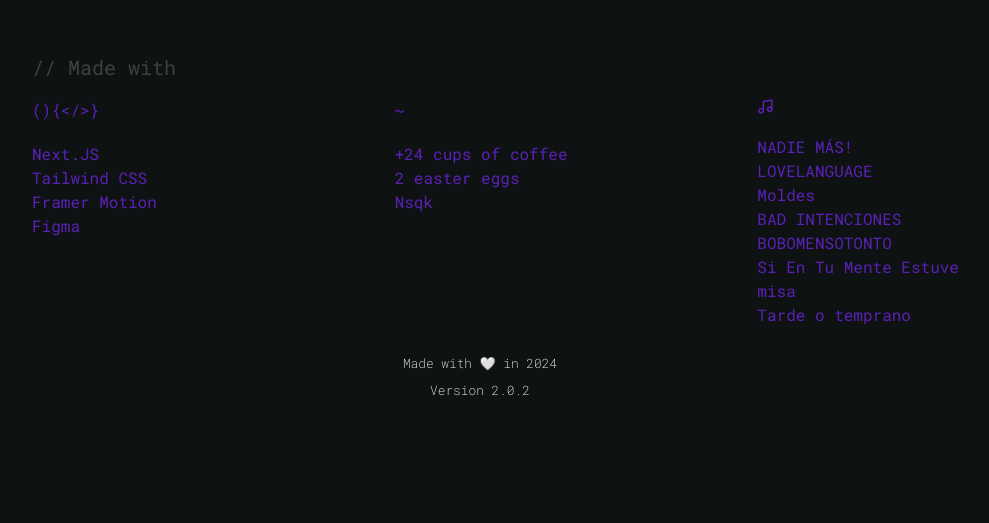
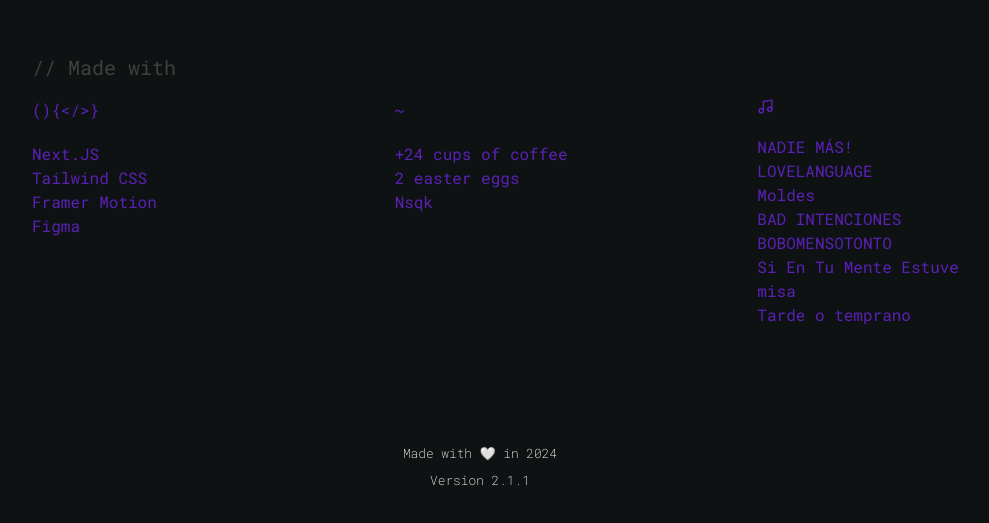
Before and after one commit to floreesleo/portafolio, a Next.js app: page / in a window 1280 px wide. Shown: the part 8148-8671 px from the top of the page, without its empty margins (160-1149 px from the left). Before the commit the page ends 8575 px from the top, so only its background shows below. Built offline with nearby package versions, Linux system fonts and the light colour scheme; what tailwindcss-animated would draw is missing.

Commit message:
feat: 🔃 Ajuste Footer
Se ajusta la altura del contenedor del Footer para tener más espaciado.

Se actualiza la versión del proyecto en el Footer y en package.json

```diff
--- a/package.json
+++ b/package.json
@@ -1,6 +1,6 @@
 {
   "name": "portafolio",
-  "version": "2.0.2",
+  "version": "2.1.1",
   "private": true,
   "scripts": {
     "dev": "next dev",
--- a/src/components/nav/Footer.tsx
+++ b/src/components/nav/Footer.tsx
@@ -1,8 +1,8 @@
 export default function Footer() {
   return (
-    <div className="flex h-[250px] select-none flex-col items-center justify-center space-y-2 text-sm font-extralight lg:h-[100px]">
+    <div className="flex h-[35vh] select-none flex-col items-center justify-center space-y-2 text-sm font-extralight">
       <span>Made with 🤍 in 2024</span>
-      <span>Version 2.0.2</span>
+      <span>Version 2.1.1</span>
     </div>
   );
 }
```
